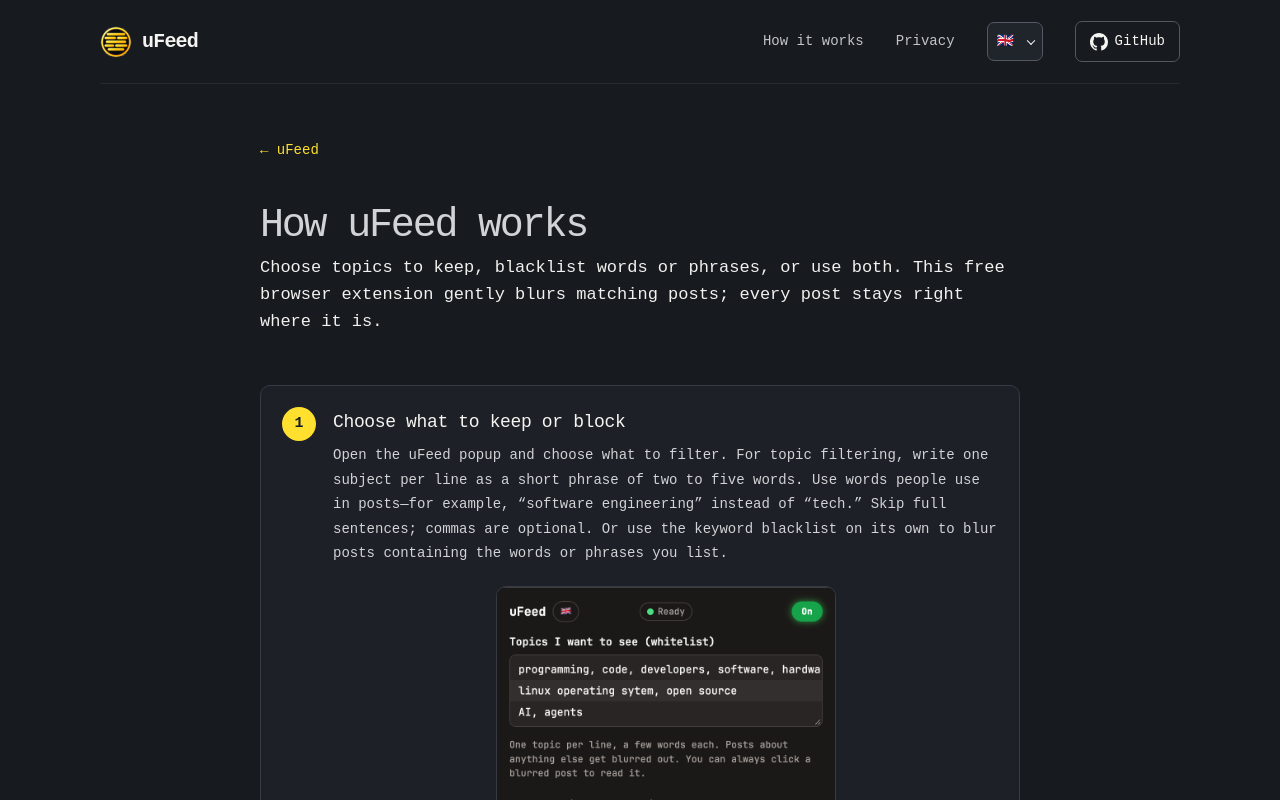
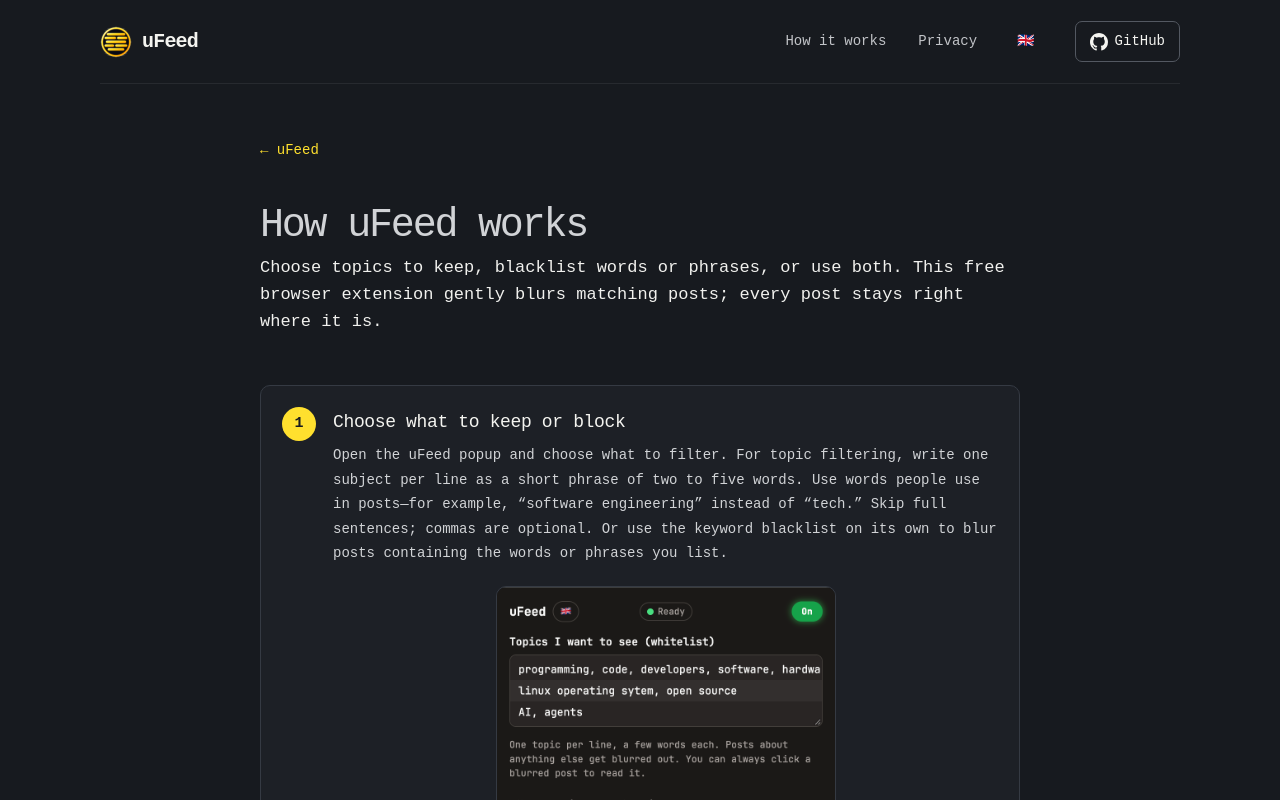
Before and after one commit to dephelion/ufeed, a Next.js app in the folder site/: page /en/how-it-works in a window 1280 px wide. Shown: the top 800 px of the page. Built offline with nearby package versions, Linux system fonts and the light colour scheme.

Commit message:
fix(site): restore client scripts and language menu

```diff
--- a/site/app/components/LanguageSelect.tsx
+++ b/site/app/components/LanguageSelect.tsx
@@ -1,6 +1,7 @@
 'use client';
 
-import { usePathname, useRouter } from 'next/navigation';
+import { useEffect, useRef, useState } from 'react';
+import { usePathname } from 'next/navigation';
 import { useTranslation } from 'react-i18next';
 import { LANGUAGE_STORAGE_KEY, type Locale } from '../i18n/resources';
 
@@ -17,33 +18,62 @@
 
 export default function LanguageSelect({ locale }: { locale: Locale }) {
   const pathname = usePathname();
-  const router = useRouter();
   const { t } = useTranslation(undefined, { lng: locale });
   const current = options.find((option) => option.locale === locale);
+  const [open, setOpen] = useState(false);
+  const container = useRef<HTMLDivElement>(null);
+
+  useEffect(() => {
+    if (!open) return;
+    function closeOnOutsideClick(event: PointerEvent) {
+      if (!container.current?.contains(event.target as Node)) setOpen(false);
+    }
+    function closeOnEscape(event: KeyboardEvent) {
+      if (event.key === 'Escape') {
+        setOpen(false);
+        container.current?.querySelector('button')?.focus();
+      }
+    }
+    document.addEventListener('pointerdown', closeOnOutsideClick);
+    document.addEventListener('keydown', closeOnEscape);
+    return () => {
+      document.removeEventListener('pointerdown', closeOnOutsideClick);
+      document.removeEventListener('keydown', closeOnEscape);
+    };
+  }, [open]);
+
   return (
-    <label className="language-select">
-      <span className="sr-only">{t('language.label')}</span>
-      <span className="language-current-flag" aria-hidden="true">
-        {current?.flag}
-      </span>
-      <select
-        value={locale}
+    <div className="language-select" ref={container}>
+      <button
+        type="button"
+        className="language-trigger"
         aria-label={t('language.label')}
-        onChange={(event) => {
-          const selected = event.target.value as Locale;
-          try {
-            localStorage.setItem(LANGUAGE_STORAGE_KEY, selected);
-          } catch {}
-          const path = pathname.replace(/^\/[^/]+(?=\/|$)/, `/${selected}`);
-          router.push(path);
-        }}
+        aria-expanded={open}
+        aria-controls={open ? 'language-options' : undefined}
+        onClick={() => setOpen((value) => !value)}
       >
-        {options.map((option) => (
-          <option key={option.locale} value={option.locale}>
-            {option.flag} {option.name}
-          </option>
-        ))}
-      </select>
-    </label>
+        <span aria-hidden="true">{current?.flag}</span>
+      </button>
+      {open && (
+        <ul id="language-options" className="language-options">
+          {options.map((option) => (
+            <li key={option.locale}>
+              <a
+                href={pathname.replace(/^\/[^/]+(?=\/|$)/, `/${option.locale}`)}
+                lang={option.locale}
+                aria-current={option.locale === locale ? 'true' : undefined}
+                onClick={() => {
+                  try {
+                    localStorage.setItem(LANGUAGE_STORAGE_KEY, option.locale);
+                  } catch {}
+                }}
+              >
+                <span aria-hidden="true">{option.flag}</span> {option.name}
+              </a>
+            </li>
+          ))}
+        </ul>
+      )}
+    </div>
   );
 }
--- a/site/app/globals.css
+++ b/site/app/globals.css
@@ -110,38 +110,44 @@
   display: inline-flex;
   align-items: center;
 }
-.language-select select {
-  appearance: none;
-  width: 56px;
-  border: 1px solid #535861;
-  border-radius: 7px;
-  padding: 8px 21px 8px 10px;
-  color: transparent;
-  background: #20242b;
+.language-trigger {
+  border: 0;
+  padding: 8px;
+  color: var(--text);
+  background: transparent;
   font: inherit;
   cursor: pointer;
 }
-.language-current-flag {
+.language-trigger:hover {
+  color: var(--yellow);
+}
+.language-trigger:focus-visible,
+.language-options a:focus-visible {
+  outline: 2px solid var(--yellow);
+  outline-offset: 2px;
+}
+.language-options {
   position: absolute;
-  left: 10px;
-  pointer-events: none;
+  top: calc(100% + 8px);
+  right: 0;
+  min-width: 240px;
+  margin: 0;
+  padding: 6px;
+  list-style: none;
+  border: 1px solid var(--line);
+  border-radius: 8px;
+  background: var(--panel);
+  box-shadow: 0 12px 30px rgba(0, 0, 0, 0.35);
 }
-.language-select::after {
-  position: absolute;
-  top: 50%;
-  right: 9px;
-  width: 6px;
-  height: 6px;
-  border-right: 1px solid var(--text);
-  border-bottom: 1px solid var(--text);
-  color: var(--text);
-  content: '';
-  pointer-events: none;
-  transform: translateY(-70%) rotate(45deg);
+.language-options a {
+  display: block;
+  padding: 8px 10px;
+  border-radius: 4px;
+  white-space: nowrap;
 }
-.language-select option {
-  background: #20242b;
-  color: var(--text);
+.language-options a:hover,
+.language-options a[aria-current='true'] {
+  background: var(--line);
 }
 .sr-only {
   position: absolute;
@@ -764,7 +770,6 @@
   }
   .header nav .language-select {
     align-self: flex-start;
-    width: 56px;
     margin: 4px 8px;
   }
   .header .nav-github {
--- a/site/scripts/rename-opengraph-images.mjs
+++ b/site/scripts/rename-opengraph-images.mjs
@@ -1,5 +1,6 @@
 import { access, readFile, readdir, rename, writeFile } from 'node:fs/promises';
 import { join } from 'node:path';
+import { Script } from 'node:vm';
 
 const outputDirectory = new URL('../out/', import.meta.url);
 
@@ -37,6 +38,17 @@
 
 for (const file of await htmlFiles(outputDirectory.pathname)) {
   const html = await readFile(file, 'utf8');
-  const fixedHtml = html.replace(/opengraph-image\?[^"']+/g, 'opengraph-image.png');
+  const fixedHtml = html.replace(
+    /opengraph-image\?[a-zA-Z0-9_-]+/g,
+    'opengraph-image.png',
+  );
   if (fixedHtml !== html) await writeFile(file, fixedHtml);
+
+  for (const [, attributes, source] of fixedHtml.matchAll(
+    /<script\b([^>]*)>([\s\S]*?)<\/script>/g,
+  )) {
+    if (!/\bsrc=|\btype="application\/ld\+json"/.test(attributes)) {
+      new Script(source, { filename: file });
+    }
+  }
 }
```
